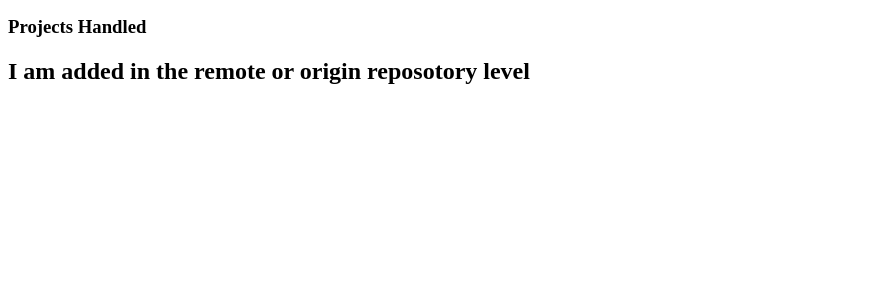
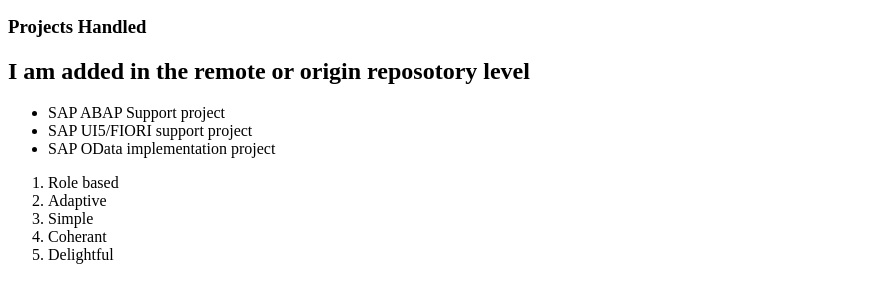
Before and after one commit to gowdaui5/basicHtmlCheck, a plain HTML site: page index.html in a window 1280 px wide. Shown: the part 205-508 px from the top of the page, without its empty margins (0-881 px from the left). Drawn offline with Linux system fonts and the light colour scheme.

Commit message:
added ul and ol tags

```diff
--- a/index.html
+++ b/index.html
@@ -1,6 +1,7 @@
 <!DOCTYPE html>
 <html>
 	<head>
+		<meta author="Srinivas">
 		<style>
 			label : {
 				color:blue;
@@ -24,5 +25,21 @@
 		<h3>Projects Handled</h3>
 		<h2>I am added in the remote or origin reposotory level</h2>
 
+		<div>
+		<ul>
+			<li>SAP ABAP Support project</li>
+			<li>SAP UI5/FIORI support project</li>
+			<li>SAP OData implementation project</li>
+		</ul>
+
+		<ol>
+			<li>Role based</li>
+			<li>Adaptive</li>
+			<li>Simple</li>
+			<li>Coherant</li>
+			<li>Delightful</li>
+		</ol>
+
+		</div>
 	</body>
 </html>
```
